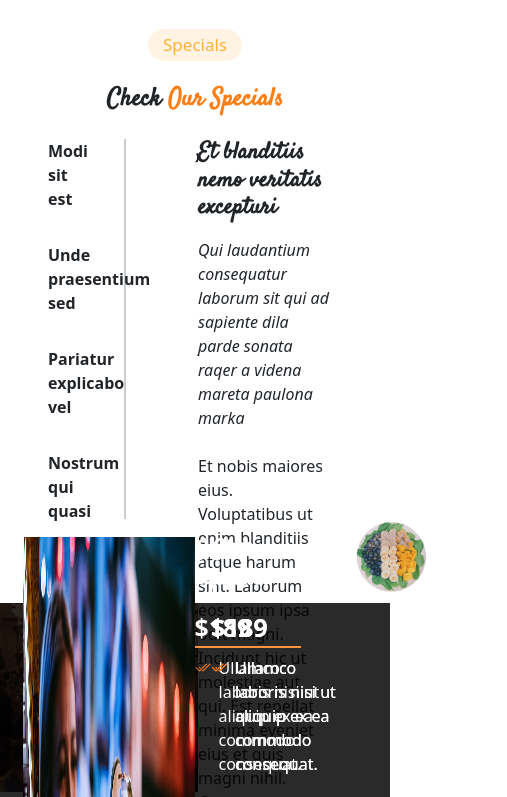
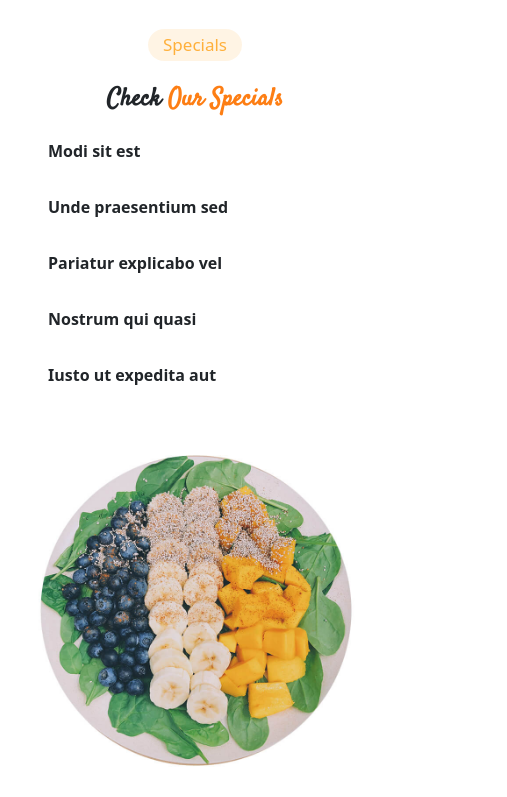
Before and after one commit to Azaalam-Imad/projet-final1, a website: page index.html in a window 390 px wide. Shown: the part 4520-5317 px from the top of the page, 507 px wide, since content can reach past the window. Drawn offline with nearby package versions, Linux system fonts and the light colour scheme.

Commit message:
responsiv section4

```diff
--- a/index.html
+++ b/index.html
@@ -365,7 +365,7 @@
           <label for="Nostrum" class="Nostrum"><p>Nostrum qui quasi</p></label>
           <label for="Iusto" class="Iusto"><p>Iusto ut expedita aut</p></label>
         </div>
-        <div class="position-relative px-5">
+        <div class="position-relative px-5 cont-section4">
           <input class="input-section4" type="radio" name="specia" id="Modi" />
           <div
             class="specials2 specials21 d-flex gap-4 align-items-center bg-white"
@@ -522,7 +522,7 @@
     </section>
 
     <!-- section 5  events -->
-    <section class="event d-flex align-items-center">
+    <!-- <section class="event d-flex align-items-center">
       <div class=" d-flex align-items-center filtr-evnt position-relative">
         <div
         id="carouselExampleIndicators"
@@ -667,9 +667,9 @@
       </div>
 
       </div>
-    </section>
+    </section> -->
     <!-- section 6  -->
-    <section class="d-flex flex-column align-items-center">
+    <!-- <section class="d-flex flex-column align-items-center">
       <h4>Book A Table</h4>
       <h2>Book <span>a Table</span></h2>
       <div class="img-form">
@@ -689,10 +689,10 @@
           <button>Book A Table</button>
         </form>
       </div>
-    </section>
+    </section> -->
 
     <!-- section7 gallery -->
-    <section class="d-flex flex-column align-items-center">
+    <!-- <section class="d-flex flex-column align-items-center">
         <h4>Gallery</h4>
         <h2>Some photos from  <span>Our Restaurant</span></h2>
        <div class="images">
@@ -706,9 +706,9 @@
         <div class="g-img8"></div>
 
        </div>
-      </section>
+      </section> -->
          <!-- section8 Chefs -->
-    <section class="d-flex flex-column align-items-center">
+    <!-- <section class="d-flex flex-column align-items-center">
         <h4>Chefs</h4>
         <h2>Our Professional <span>Chefs</span></h2>
        <div class="w-100 d-flex justify-content-center gap-4 mt-5">
@@ -760,9 +760,9 @@
        </div>
 
 
-      </section>
+      </section> -->
       <!-- section9  -->
-      <section class="section9">
+      <!-- <section class="section9">
         <div class="childe-srction9 d-flex justify-content-center">
 
 
@@ -845,9 +845,9 @@
 
 
 
-      </section>
+      </section> -->
       <!-- section10 Contact -->
-      <section class="d-flex flex-column align-items-center">
+      <!-- <section class="d-flex flex-column align-items-center">
         <h4>Contact</h4>
         <h2>Check Our <span>Contact</span></h2>
         <iframe class="w-100 mt-5" src="https://www.google.com/maps/embed?pb=!1m18!1m12!1m3!1d3323.0584384950866!2d-7.531276774991623!3d33.60378817332909!2m3!1f0!2f0!3f0!3m2!1i1024!2i768!4f13.1!3m3!1m2!1s0xda7cdb2f812837f%3A0xbbcfc74fbc11b2d9!2sLionsGeek!5e0!3m2!1sar!2sma!4v1744673249407!5m2!1sar!2sma" width="600" height="450" style="border:0;" allowfullscreen="" loading="lazy" referrerpolicy="no-referrer-when-downgrade"></iframe>
@@ -896,9 +896,9 @@
 
 
 
-      </section>
+      </section> -->
       <!-- footer -->
-      <footer class="d-flex flex-column align-items-center mt-5 pt-5 " style="background-color: rgb(44, 19, 6);">
+      <!-- <footer class="d-flex flex-column align-items-center mt-5 pt-5 " style="background-color: rgb(44, 19, 6);">
         <div class=" d-flex justify-content-between gap-5 border-bottom">
             <div class=" d-flex gap-3  ">
                 <i class="bi bi-geo-alt flex-shrink-0"></i>
@@ -942,7 +942,7 @@
             <p class="text-white">© Copyright Delicious All Rights Reserved</p>
             <p class="text-white">Designed by <span>BootstrapMade</span></p>
         </div>
-      </footer>
+      </footer> -->
 
 
 
--- a/src/sass/modules/section/_section4.sass
+++ b/src/sass/modules/section/_section4.sass
@@ -46,3 +46,22 @@
 #Iusto
     &:checked + .specials25
        z-index: 10
+@media   ( max-width:425px  )
+    .container-special
+        flex-direction: column !important
+    .specials1
+        border: unset !important
+        width: 100% !important
+    .specials2
+
+        flex-direction: column-reverse !important
+        width: 90vw !important
+        left: -20px !important
+
+
+    .img-spec
+        width: 100% !important
+    .cont-section4
+        width: 100% !important
+        p
+            padding: unset !important
```
Also changed, not shown: public/css/app.css, 1 other file.
